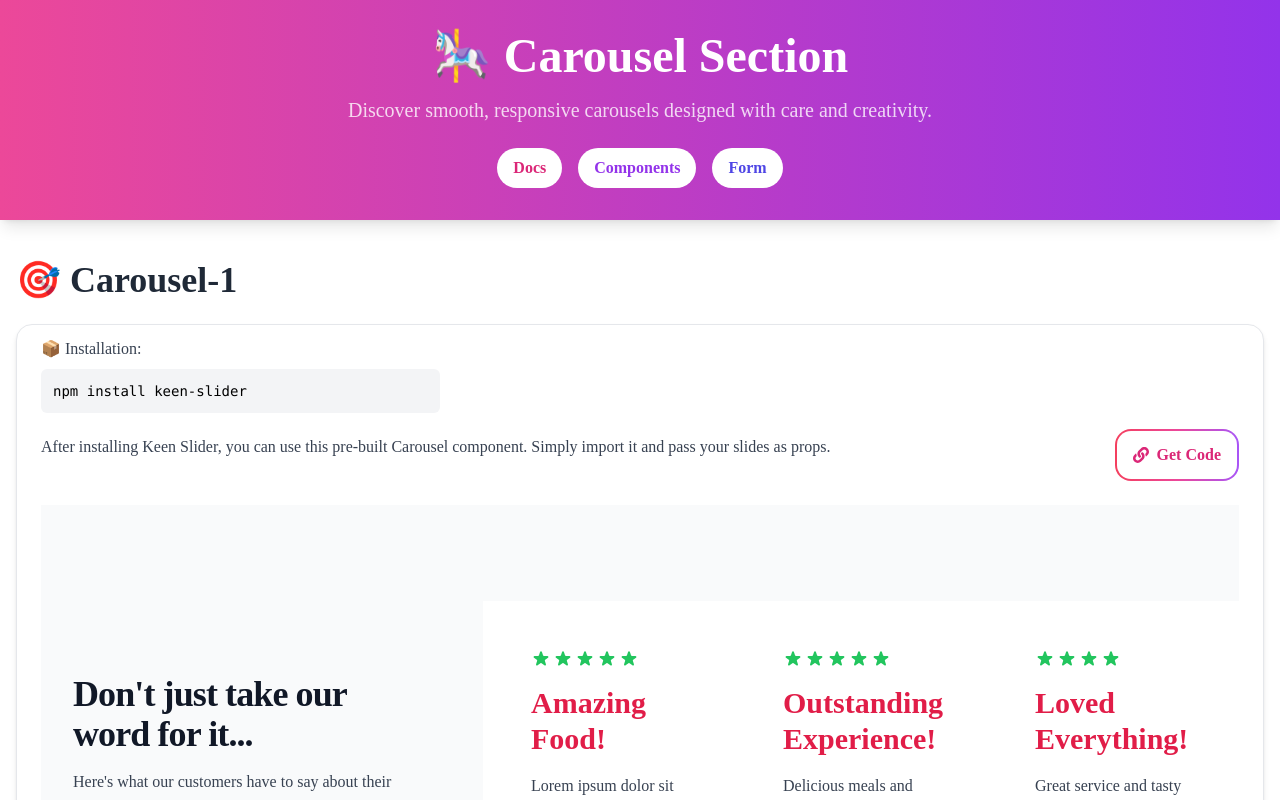
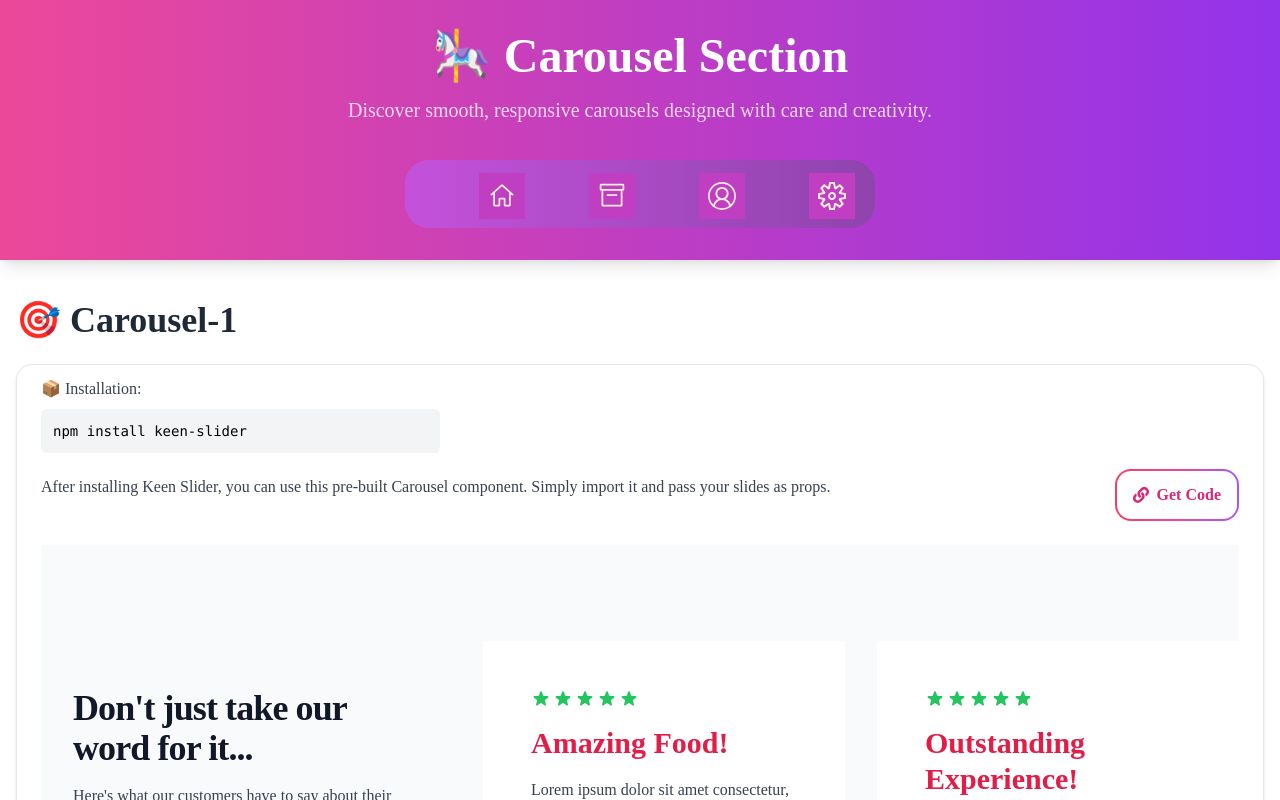
Before and after one commit to Oishee90/Explore-package, a React (Vite) app: page /carousel in a window 1280 px wide. Shown: the top 800 px of the page. Built offline with nearby package versions, Linux system fonts and the light colour scheme; a web font is replaced by a local one.

Commit message:
update change

```diff
--- a/src/components/Carousel/AllCarousel.jsx
+++ b/src/components/Carousel/AllCarousel.jsx
@@ -97,15 +97,9 @@ const AllCarousel = () => {
               creativity.
             </p>
             <div className="flex justify-center space-x-4">
-              <button className="bg-white text-pink-600 font-semibold py-2 px-4 rounded-full hover:bg-pink-100 transition-all duration-300">
-                Docs
-              </button>
-              <button className="bg-white text-purple-600 font-semibold py-2 px-4 rounded-full hover:bg-purple-100 transition-all duration-300">
-                Components
-              </button>
-              <button className="bg-white text-indigo-600 font-semibold py-2 px-4 rounded-full hover:bg-indigo-100 transition-all duration-300">
-                Form
-              </button>
+              <div>
+                <Dock items={items} baseItemSize={50} magnification={70} />
+              </div>
             </div>
           </div>
         )}
@@ -113,12 +107,8 @@ const AllCarousel = () => {
       {isScrolled && (
         <>
           <div
-            className={`fixed top-0 left-0 w-full bg-gradient-to-r from-pink-500 to-purple-600 backdrop-blur-md py-4 flex justify-center space-x-4 shadow-xl z-50 transform
-    transition-all duration-[9000ms] delay-[3000ms] ease-[cubic-bezier(0.165,0.84,0.44,1)] ${
-      isScrolled
-        ? "translate-y-0 opacity-600 pointer-events-auto"
-        : "-translate-y-10 opacity-0 pointer-events-none"
-    }`}
+            className={`fixed top-0 left-0 w-full bg-none  flex justify-center space-x-4 z-50 transform
+    transition-all duration-[9000ms] delay-[3000ms] ease-[cubic-bezier(0.165,0.84,0.44,1)]`}
           >
             <div>
               <Dock items={items} baseItemSize={50} magnification={70} />
--- a/src/components/Navbar/Dock.css
+++ b/src/components/Navbar/Dock.css
@@ -1,45 +1,48 @@
 .dock-outer {
   position: relative;
-  height: 60px; /* Fixed height, adjust as needed */
+  height: 80px; /* Fixed height, adjust as needed */
   overflow: visible;
   display: flex;
   justify-content: center;
   align-items: flex-end;
   pointer-events: none;
 }
-
 .dock-panel {
   position: absolute;
   bottom: 0;
-  background-color: transparent;
+  background: linear-gradient(to right, #c451db, #8e44ad);
   padding: 10px 20px;
-  border-radius: 16px;
+  border-radius: 24px;
   display: flex;
+  align-items: flex-end; /* ✅ Important: stop moving upward */
   gap: 10px;
   overflow: visible;
   pointer-events: all;
   z-index: 10;
 }
 
+
 .dock-item {
   transform-origin: bottom center;
   display: flex;
   flex-direction: column;
-  align-items: center;
-  justify-content: flex-end;
+  align-items: flex-end;
+  justify-content: center;
   cursor: pointer;
   user-select: none;
-  height: 35px !important;
+  height: 45px !important;
   width: 100px !important;
   font-size: 24px;
+  overflow: visible;
 }
 
 .dock-icon {
   display: flex;
   align-items: center;
   justify-content: center;
-  border: 2px solid pink;
-  padding: 4px;
+  color:antiquewhite;
+  background: linear-gradient(to right, #c03ec2, #c03ec2);
+  padding: 9px;
 }
 .dock-icon svg {
 font-size:32px;
@@ -54,4 +57,5 @@ height:28px;
   background-color: #222;
   padding: 2px 6px;
   border-radius: 4px;
+
 }
```
